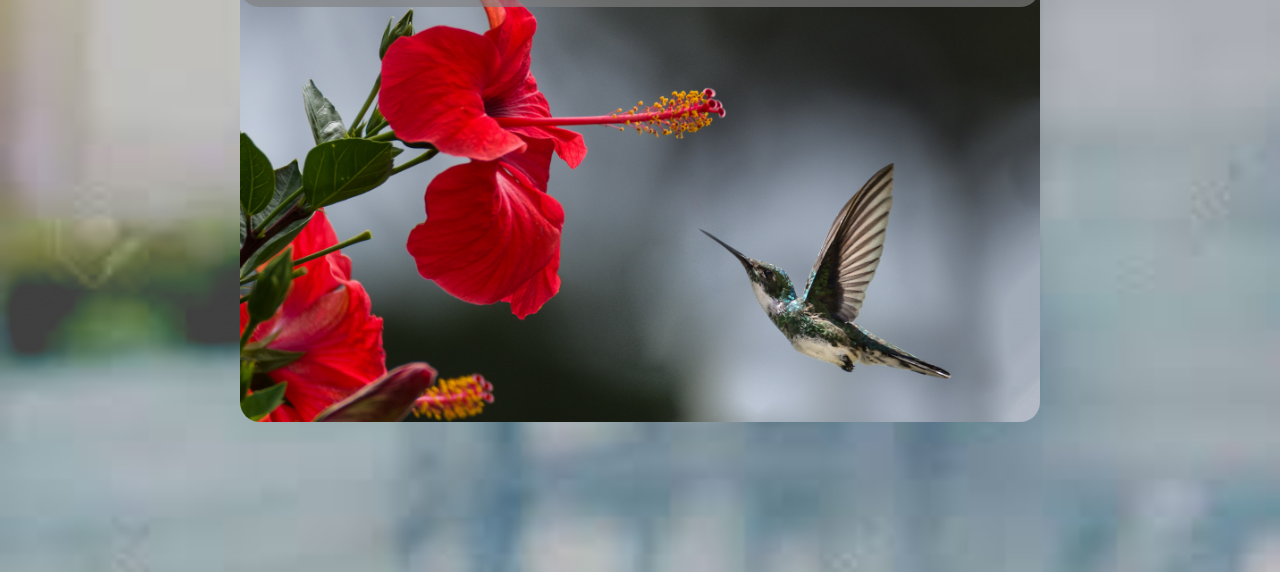
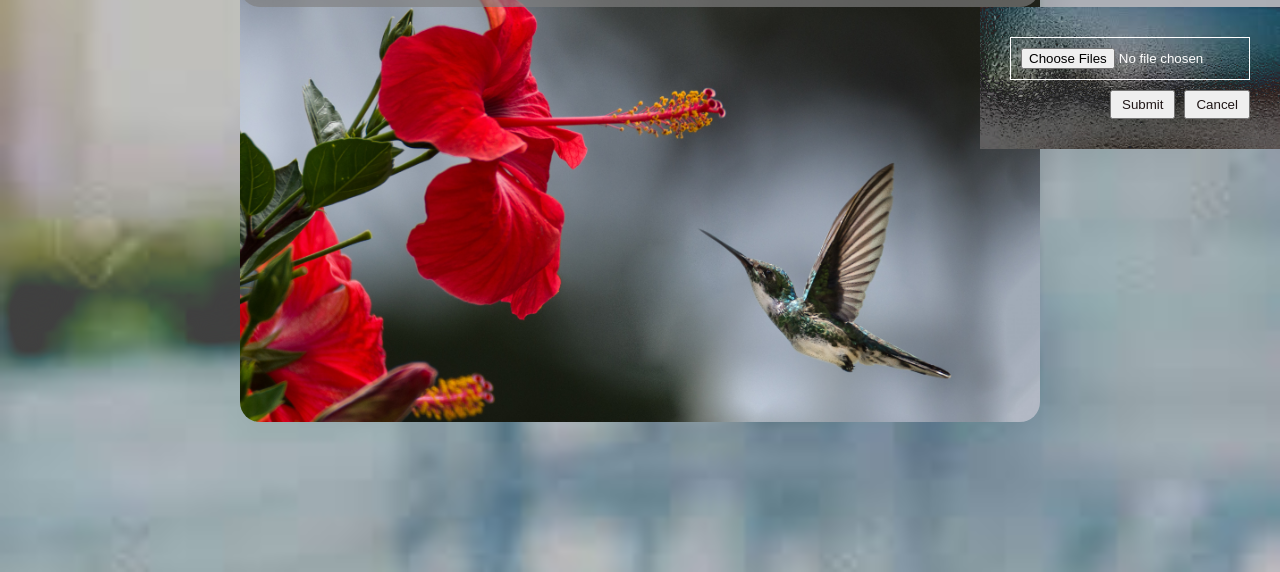
Before and after one commit to anicetodinis/sprint-2-pb-aws-mozambique-equipe7-docker-nodejs-api-gdrive, a website: page public/index.html in a window 1280 px wide. Shown: the part 228-800 px from the top of the page. Drawn offline with Linux system fonts and the light colour scheme.

Commit message:
feat: criou-se um janela para fazer upload dos ficheiras no google drive usando a api

```diff
--- a/public/css/style.css
+++ b/public/css/style.css
@@ -61,6 +61,7 @@ nav ul li{
     padding: 10px 15px;
     border: 1px solid gray;
     border-radius: 10px;
+    cursor: pointer;
 }
 li:hover{
     background-color: gray;
@@ -70,8 +71,37 @@ nav ul .file{
     padding: 10px 25px;
 }
 
+
+/* upload window */
+
 .upload-window{
-    background-color: blue;
-    height: 200px;
-    width: 200px;
+    background-color: rgba(128, 128, 128, 0.774);
+    background-image: url(../img/water-blur-image.jpeg);
+    background-size: cover;
+    background-blend-mode: difference;
+    width: 300px;
+    padding: 30px;
+    position: fixed;
+    right: 0;
+    left: 10;
+
 }
+
+#fileInput{
+    border: 1px solid white;
+    color: white;
+    width: 100%;
+    padding: 10px;
+    margin-bottom: 10px;
+}
+
+.myButton{
+    color: rgb(32, 23, 23);
+    /* font-weight: bold; */
+    padding: 5px 10px;
+}
+
+.first{
+    margin-left: 100px;
+    margin-right: 5px;
+}
--- a/public/index.html
+++ b/public/index.html
@@ -17,7 +17,15 @@
                 <li>upload</li>
             </ul>
         </nav>
-
+        <div class="upload-window">
+            <form>
+                <div >
+                    <input id="fileInput" type="file" name="Files" required multiple />
+                </div>
+                <button class="myButton first" type="submit">Submit</button>
+                <button class="myButton" type="submit">Cancel</button>
+            </form>
+        </div>
     </div>
 </body>
     <script src="src/script.js"></script>
```
Also changed, not shown: public/img/water-blur-image.jpeg (added).
